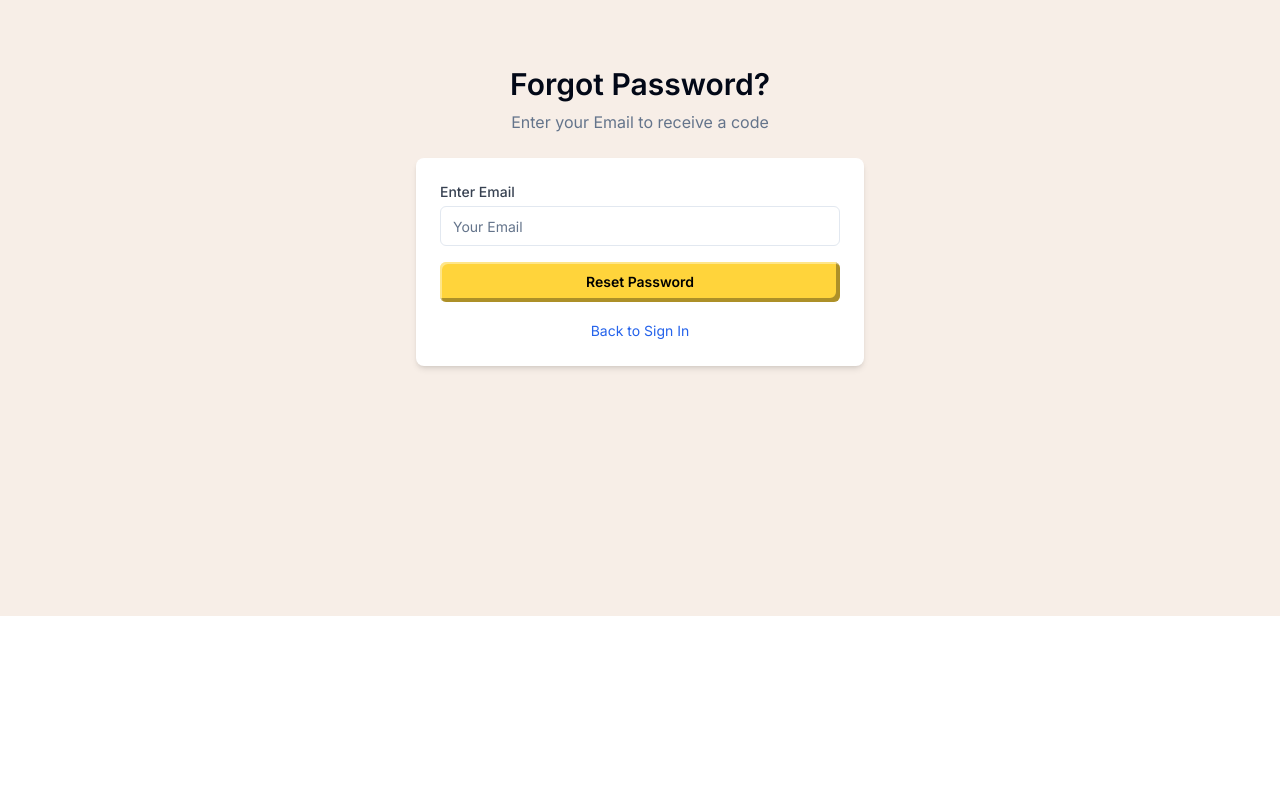
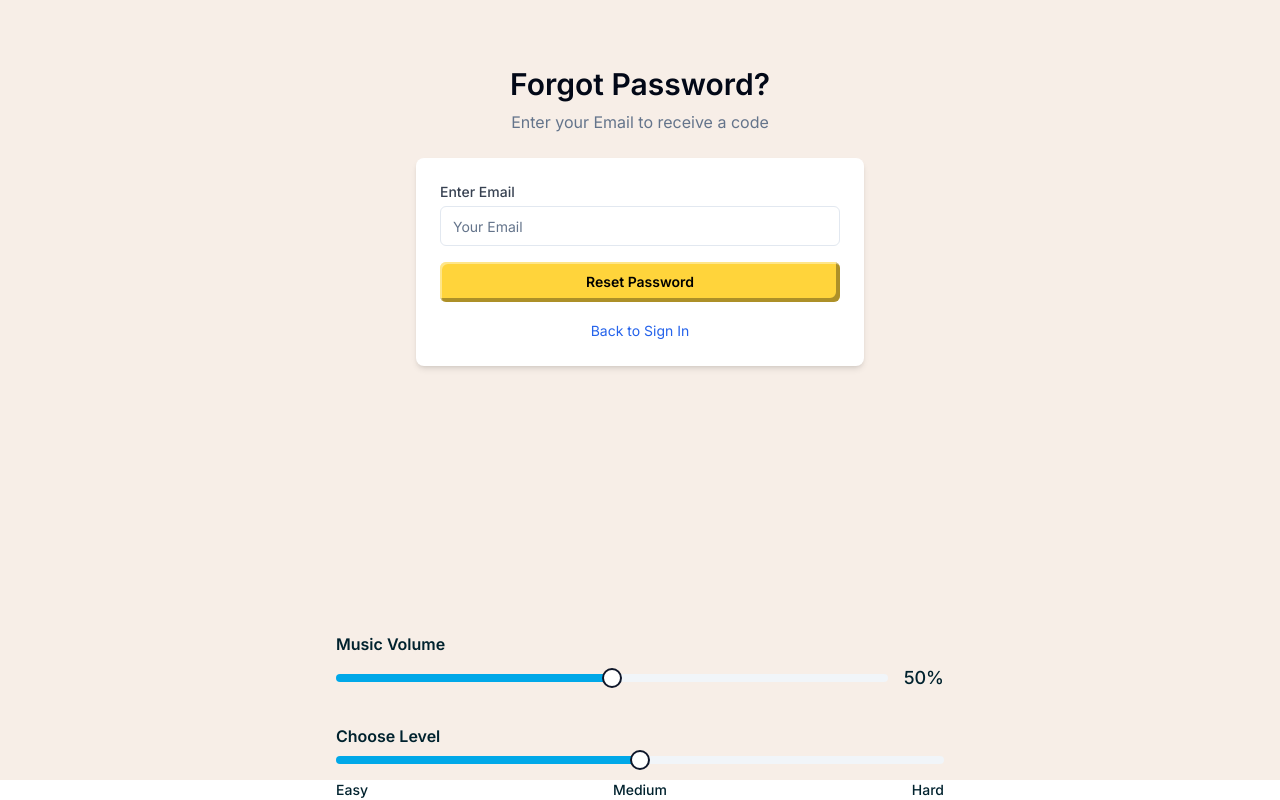
Before and after one commit to codeBigInt/bingo_fe, a Next.js app: page / in a window 1280 px wide. Shown: the part 714-1514 px from the top of the page. Before the commit the page ends 1330 px from the top, so only its background shows below. Built offline with nearby package versions, Linux system fonts and the light colour scheme.

Commit message:
other slider changed

```diff
--- a/app/page.tsx
+++ b/app/page.tsx
@@ -6,6 +6,7 @@ import RBInputDocs from "./components/input/inputDocs";
 import ForgotPasswordForm from "./components/forms/forgotPasswordForm/forgotPassword";
 import { ChooseAvatarField } from "./components/chooseAvatarField";
 import { useState } from "react";
+import Slider from "./components/slider";
 
 export default function Home() {
   return (
@@ -13,6 +14,10 @@ export default function Home() {
       <LandingPageNavbar />
       <OtpComponent email="elliotlucky509@gmail.com" />
       <ForgotPasswordForm />
+      <Slider className="w-[50%] self-center" mode="volume" />
+      <Slider className="w-[50%] self-center" mode="level" />
+
+
     </main>
   );
 }
--- a/components/ui/slider.tsx
+++ b/components/ui/slider.tsx
@@ -18,7 +18,7 @@ const Slider = React.forwardRef<
     {...props}
   >
     <SliderPrimitive.Track className="relative h-2 w-full grow overflow-hidden rounded-full bg-secondary">
-      <SliderPrimitive.Range className="absolute h-full bg-primary" />
+      <SliderPrimitive.Range className="absolute h-full bg-[#00A8E8]" />
     </SliderPrimitive.Track>
     <SliderPrimitive.Thumb className="block h-5 w-5 rounded-full border-2 border-primary bg-background ring-offset-background transition-colors focus-visible:outline-none focus-visible:ring-2 focus-visible:ring-ring focus-visible:ring-offset-2 disabled:pointer-events-none disabled:opacity-50" />
   </SliderPrimitive.Root>
```
